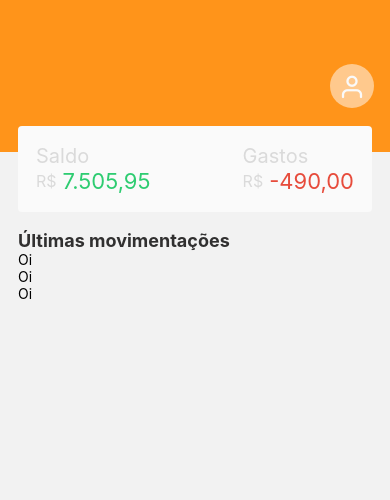
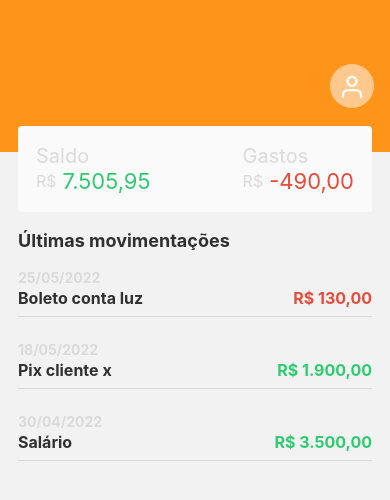
Before and after one commit to mateusmatosleonardo/finance_app_ui, a React Native app: screen /Home in a window 390 px wide. Shown: the top 500 px of the page. Built offline with nearby package versions, Linux system fonts and the light colour scheme.

Commit message:
feat: finalizing list

```diff
--- a/src/components/Movements/index.tsx
+++ b/src/components/Movements/index.tsx
@@ -1,12 +1,69 @@
 import React from 'react';
-import {View, Text, StyleSheet} from 'react-native';
+import {Text, StyleSheet, TouchableOpacity, View} from 'react-native';
 
-const Movements = () => {
-  return <View style={styles.container} />;
+const Movements = ({data}: any) => {
+  const [showValue, setShowValue] = React.useState(true);
+  return (
+    <TouchableOpacity
+      style={styles.container}
+      activeOpacity={0.9}
+      onPress={() => setShowValue(!showValue)}>
+      <Text style={styles.date}>{data.date}</Text>
+
+      <View style={styles.content}>
+        <Text style={styles.label}>{data.label}</Text>
+
+        {showValue ? (
+          <Text style={data.type === 1 ? styles.value : styles.expenses}>
+            R$ {data.value}
+          </Text>
+        ) : (
+          <View style={styles.skeleton} />
+        )}
+      </View>
+    </TouchableOpacity>
+  );
 };
 
 const styles = StyleSheet.create({
-  container: {},
+  container: {
+    flex: 1,
+    marginBottom: 24,
+    borderBottomWidth: 0.5,
+    borderBottomColor: '#dadada',
+  },
+  date: {
+    color: '#dadada',
+    fontWeight: 'bold',
+  },
+  content: {
+    flexDirection: 'row',
+    justifyContent: 'space-between',
+    marginTop: 2,
+    marginBottom: 8,
+  },
+  label: {
+    fontSize: 16,
+    fontWeight: 'bold',
+    color: '#313030',
+  },
+  value: {
+    fontSize: 16,
+    fontWeight: 'bold',
+    color: '#2ecc71',
+  },
+  expenses: {
+    fontSize: 16,
+    fontWeight: 'bold',
+    color: '#e74c3c',
+  },
+  skeleton: {
+    width: 80,
+    height: 14,
+    marginTop: 6,
+    borderRadius: 4,
+    backgroundColor: '#dadada',
+  },
 });
 
 export default Movements;
--- a/src/pages/Home/index.tsx
+++ b/src/pages/Home/index.tsx
@@ -3,6 +3,7 @@
 import {FlatList, StyleSheet, Text, View} from 'react-native';
 import {AuthContext} from '../../contexts/auth';
 import Balance from '../../components/Balance';
+import Movements from '../../components/Movements';
 
 const list = [
   {
@@ -44,7 +45,7 @@
         keyExtractor={item => String(item.id)}
         showsVerticalScrollIndicator={false}
         overScrollMode="never"
-        renderItem={({item}) => <Text>Oi</Text>}
+        renderItem={({item}) => <Movements data={item} />}
         style={styles.list}
       />
     </View>
@@ -59,6 +60,7 @@
     marginRight: 18,
     marginTop: 18,
     color: '#313030',
+    marginBottom: 18,
   },
   list: {
     marginStart: 18,
```
Also changed, not shown: src/contexts/list.tsx (deleted, +0 -9 lines).
